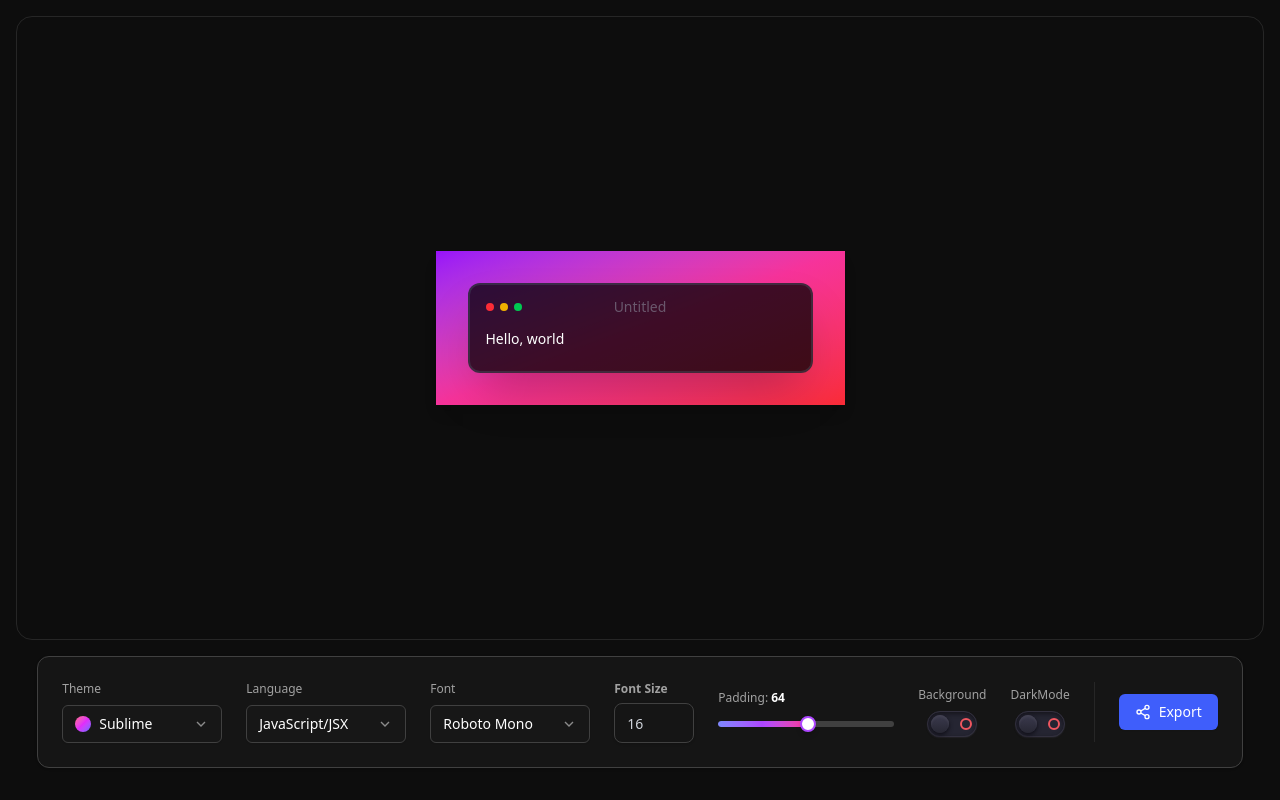
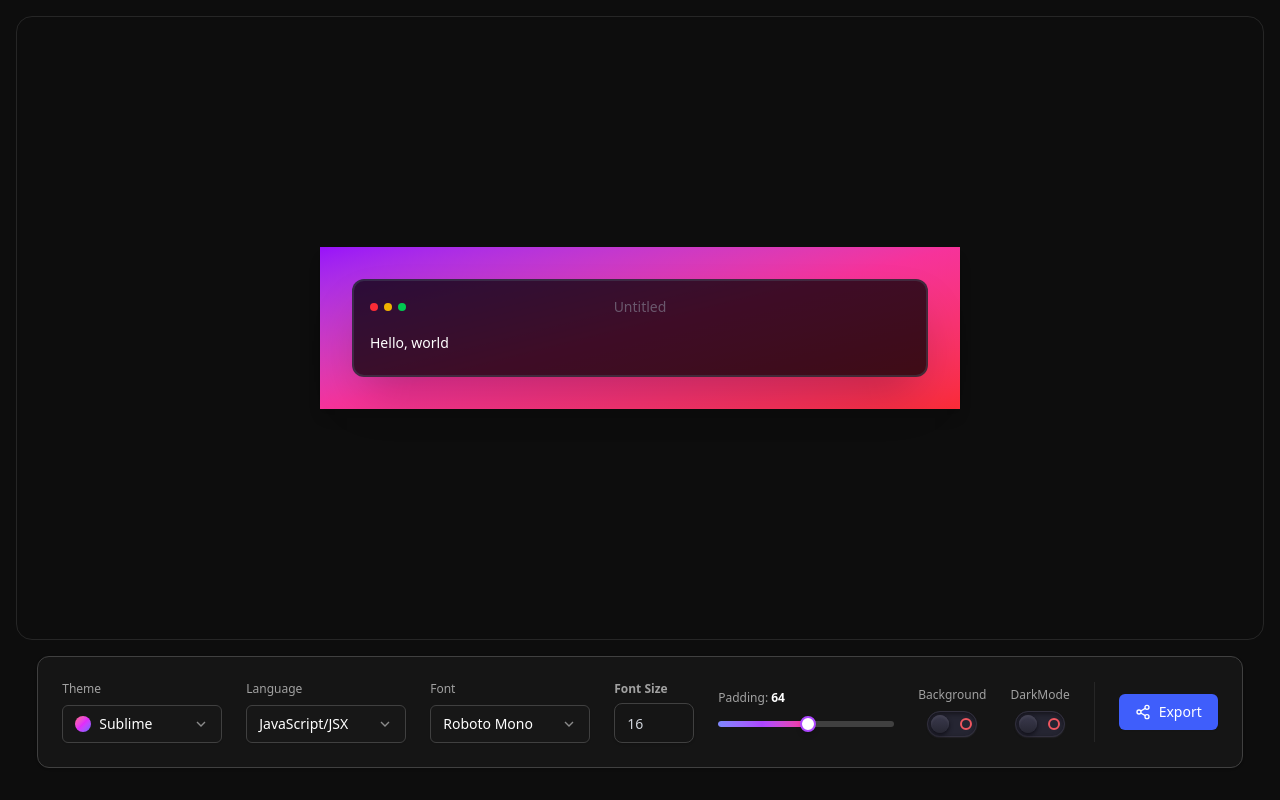
Before and after one commit to Nitesh47kumars/Snippix, a React (Vite) app: page / in a window 1280 px wide. Built offline with nearby package versions, Linux system fonts and the light colour scheme.

Commit message:
Fix SnippetPreview Height,width

```diff
--- a/src/Components/GradientWrapper.jsx
+++ b/src/Components/GradientWrapper.jsx
@@ -2,7 +2,7 @@ import React from 'react';
 
 const GradientWrapper = ({ children }) => {
   return (
-    <div className="px-6 py-8 bg-gradient-to-br from-purple-600 via-pink-500 to-red-500 shadow-lg">
+    <div className="max-w-[40rem] w-full px-6 py-8 bg-gradient-to-br from-purple-600 via-pink-500 to-red-500 shadow-lg">
       {children}
     </div>
   );
--- a/src/Components/SnippetCode.jsx
+++ b/src/Components/SnippetCode.jsx
@@ -25,7 +25,7 @@ const SnippetCode = () => {
     <div className="w-full px-2">
       <div className="w-full max-w-full sm:max-w-2xl mx-auto border-2 rounded-xl shadow-2xl bg-black/75 border-gray-600/40">
         {/* Header */}
-        <header className="grid grid-cols-6 gap-3 items-center px-4 py-3">
+        <header className="grid grid-cols-6 gap-3 items-center px-4 py-4">
           <div className="flex gap-1.5">
             <div className="rounded-full h-2 w-2 bg-red-500" />
             <div className="rounded-full h-2 w-2 bg-yellow-500" />
```
